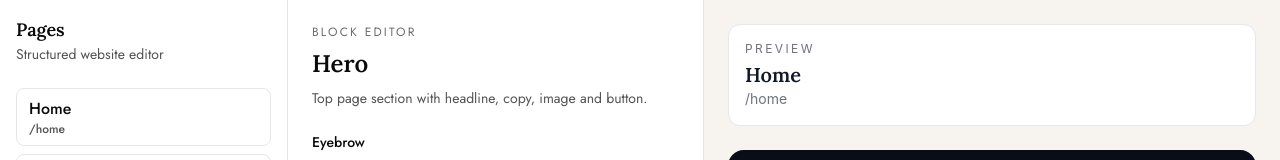
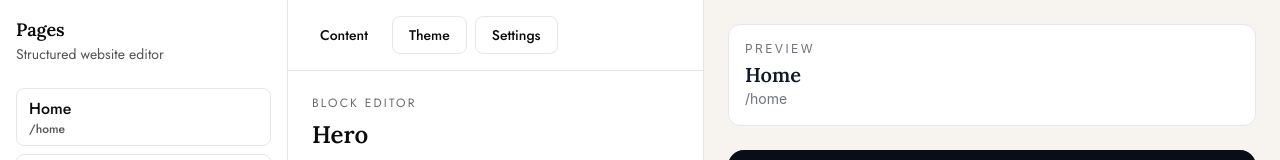
Before and after one commit to Ammad89/EHRAYPhotography, a React (Vite) app: page /dashboard-v2 in a window 1280 px wide. Shown: the top 160 px of the page. Built offline with nearby package versions, Linux system fonts and the light colour scheme; no server answers.

Commit message:
Add tabs to dashboard v2 editor

```diff
--- a/src/app/pages/DashboardV2.tsx
+++ b/src/app/pages/DashboardV2.tsx
@@ -1,3 +1,4 @@
+import { useState } from "react";
 import CmsShell from "../../cms-core/dashboard/CmsShell";
 import PagesPanel from "../../cms-core/dashboard/PagesPanel";
 import BlocksPanel from "../../cms-core/dashboard/BlocksPanel";
@@ -7,8 +8,11 @@ import ThemePanel from "../../cms-core/dashboard/ThemePanel";
 import SiteSettingsPanel from "../../cms-core/dashboard/SiteSettingsPanel";
 import { useCmsEditor } from "../../cms-core/dashboard/useCmsEditor";
 
+type EditorTab = "content" | "theme" | "settings";
+
 export default function DashboardV2() {
   const editor = useCmsEditor();
+  const [activeTab, setActiveTab] = useState<EditorTab>("content");
 
   return (
     <CmsShell
@@ -31,24 +35,43 @@ export default function DashboardV2() {
       }
       editor={
         <div>
-          <FieldsPanel
-            block={editor.selectedBlock}
-            onChangeField={editor.updateBlockField}
-          />
+          <div className="sticky top-0 z-10 flex gap-2 border-b border-border bg-background p-4">
+            {(["content", "theme", "settings"] as EditorTab[]).map((tab) => (
+              <button
+                key={tab}
+                type="button"
+                onClick={() => setActiveTab(tab)}
+                className={`rounded-lg px-4 py-2 text-sm capitalize ${
+                  activeTab === tab
+                    ? "bg-foreground text-background"
+                    : "border border-border"
+                }`}
+              >
+                {tab}
+              </button>
+            ))}
+          </div>
 
-          <div className="border-t border-border mt-6">
+          {activeTab === "content" && (
+            <FieldsPanel
+              block={editor.selectedBlock}
+              onChangeField={editor.updateBlockField}
+            />
+          )}
+
+          {activeTab === "theme" && (
             <ThemePanel
               theme={editor.theme}
               onChange={editor.setTheme}
             />
-          </div>
+          )}
 
-          <div className="border-t border-border mt-6">
+          {activeTab === "settings" && (
             <SiteSettingsPanel
               settings={editor.siteSettings}
               onChange={editor.setSiteSettings}
             />
-          </div>
+          )}
         </div>
       }
       preview={
```
